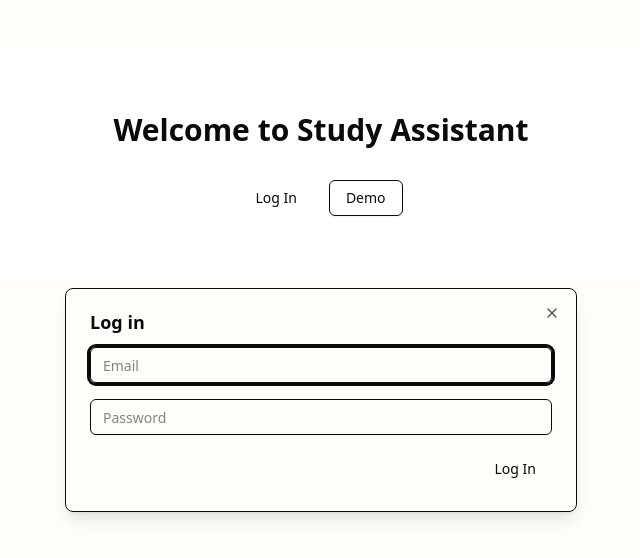
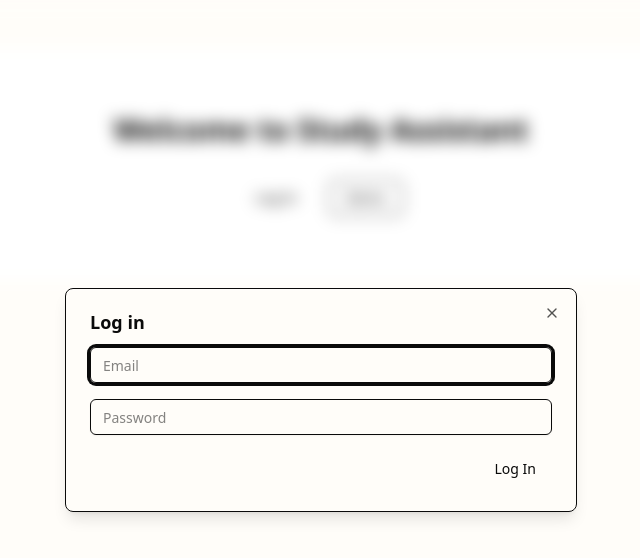
Before and after one commit to dagurh/Study-Asssistant---Front-End, a React (Vite) app: page / in a window 1280 px wide. Both pictures are taken after a click on the button "Log In". Shown: the top 558 px of the page, without its empty margins (319-959 px from the left). Built offline with nearby package versions, Linux system fonts and the light colour scheme; no server answers.

Commit message:
dialog bg fix

```diff
--- a/src/components/ui/dialog.tsx
+++ b/src/components/ui/dialog.tsx
@@ -36,7 +36,7 @@
     <DialogPrimitive.Overlay
       data-slot="dialog-overlay"
       className={cn(
-        "data-[state=open]:animate-in data-[state=closed]:animate-out data-[state=closed]:fade-out-0 data-[state=open]:fade-in-0 fixed inset-0 z-50",
+        "data-[state=open]:animate-in data-[state=closed]:animate-out data-[state=closed]:fade-out-0 data-[state=open]:fade-in-0 fixed inset-0 z-50 backdrop-blur-sm transition-opacity",
         className
       )}
       {...props}
@@ -51,6 +51,7 @@
 }: React.ComponentProps<typeof DialogPrimitive.Content>) {
   return (
     <DialogPortal data-slot="dialog-portal">
+      <DialogOverlay />
       <DialogPrimitive.Content
         data-slot="dialog-content"
         className={cn(
--- a/src/components/ui/select.tsx
+++ b/src/components/ui/select.tsx
@@ -59,7 +59,7 @@
       <SelectPrimitive.Content
         data-slot="select-content"
         className={cn(
-          "bg-popover text-popover-foreground data-[state=open]:animate-in data-[state=closed]:animate-out data-[state=closed]:fade-out-0 data-[state=open]:fade-in-0 data-[state=closed]:zoom-out-95 data-[state=open]:zoom-in-95 data-[side=bottom]:slide-in-from-top-2 data-[side=left]:slide-in-from-right-2 data-[side=right]:slide-in-from-left-2 data-[side=top]:slide-in-from-bottom-2 relative z-50 max-h-(--radix-select-content-available-height) min-w-[8rem] origin-(--radix-select-content-transform-origin) overflow-x-hidden overflow-y-auto rounded-md border shadow-md",
+          "bg-popover text-foreground data-[state=open]:animate-in data-[state=closed]:animate-out data-[state=closed]:fade-out-0 data-[state=open]:fade-in-0 data-[state=closed]:zoom-out-95 data-[state=open]:zoom-in-95 data-[side=bottom]:slide-in-from-top-2 data-[side=left]:slide-in-from-right-2 data-[side=right]:slide-in-from-left-2 data-[side=top]:slide-in-from-bottom-2 relative z-50 max-h-(--radix-select-content-available-height) min-w-[8rem] origin-(--radix-select-content-transform-origin) overflow-x-hidden overflow-y-auto rounded-md border shadow-md backdrop-blur-sm transition-opacity",
           position === "popper" &&
             "data-[side=bottom]:translate-y-1 data-[side=left]:-translate-x-1 data-[side=right]:translate-x-1 data-[side=top]:-translate-y-1",
           className
```
